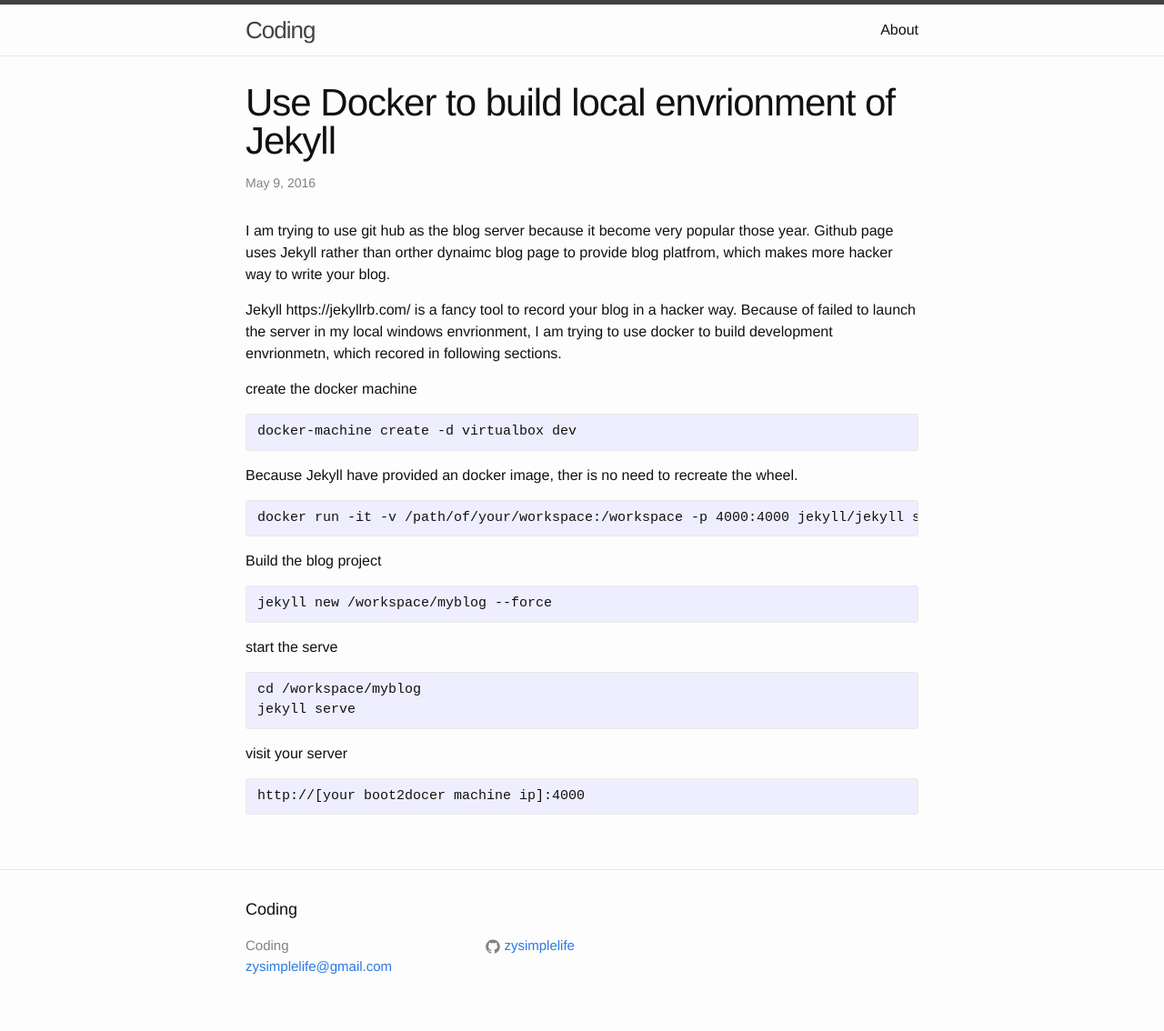
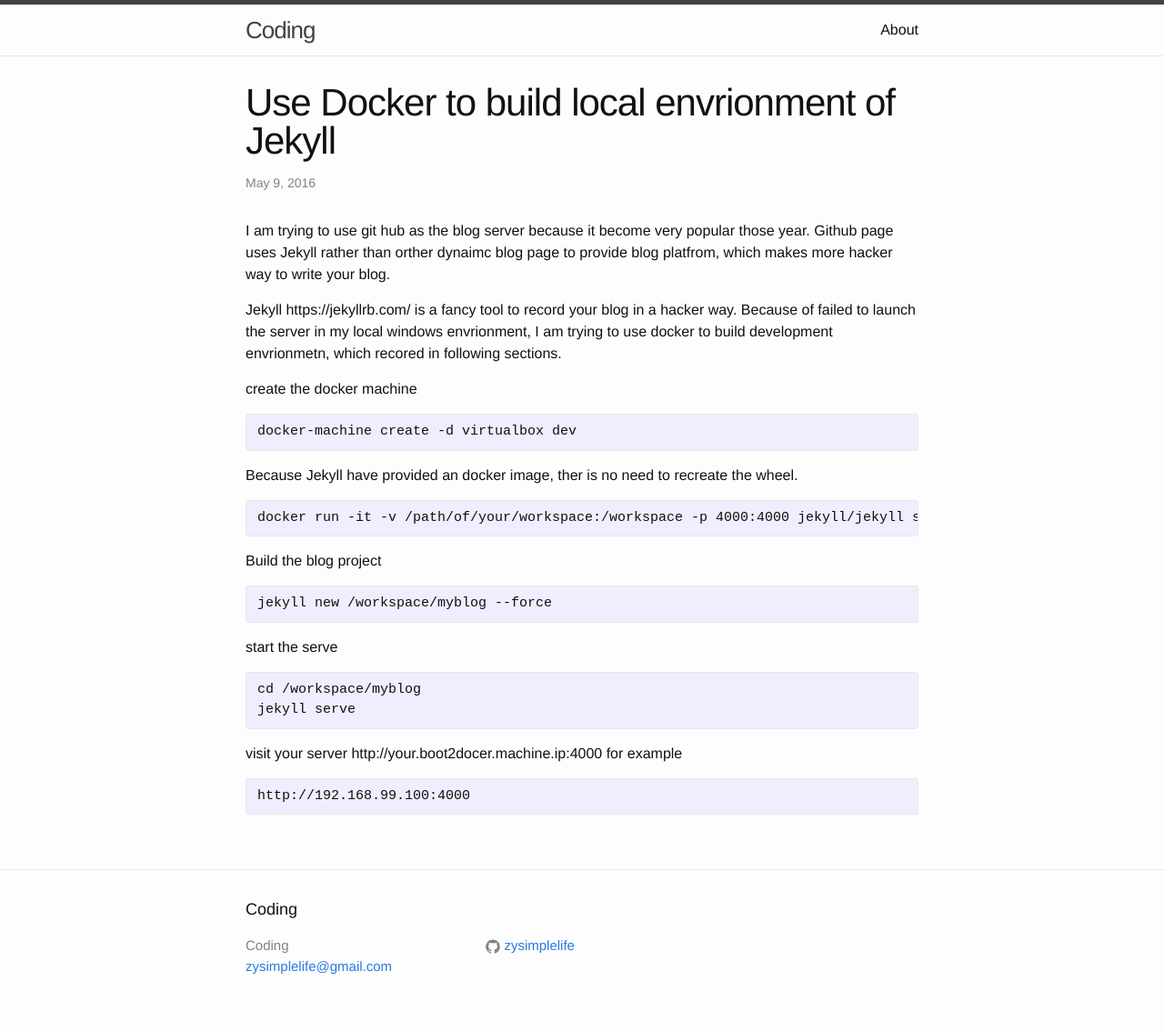
Before and after one commit to zysimplelife/zysimplelife.github.io, a Jekyll site: the page built from _posts/2016-05-09-Jekyll-in-docker.markdown, in a window 1280 px wide. Shown: the whole page at 91% size. Built offline with Jekyll 4.4.1, drawn with Linux system fonts in a browser that asks for light colours.

Commit message:
Update 2016-05-09-Jekyll-in-docker.markdown

```diff
--- a/_posts/2016-05-09-Jekyll-in-docker.markdown
+++ b/_posts/2016-05-09-Jekyll-in-docker.markdown
@@ -37,7 +37,7 @@ jekyll serve
 </pre>
 
 
-visit your server
+visit your server http://your.boot2docer.machine.ip:4000   for example
 <pre>
-http://[your boot2docer machine ip]:4000
+http://192.168.99.100:4000
 </pre>
```
